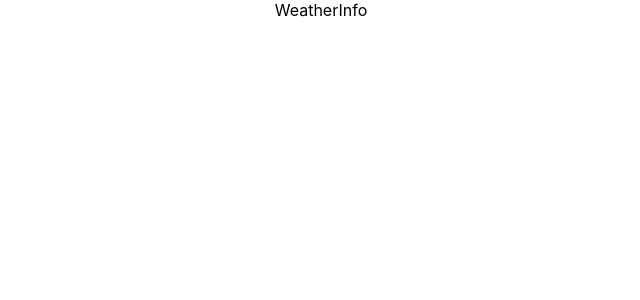
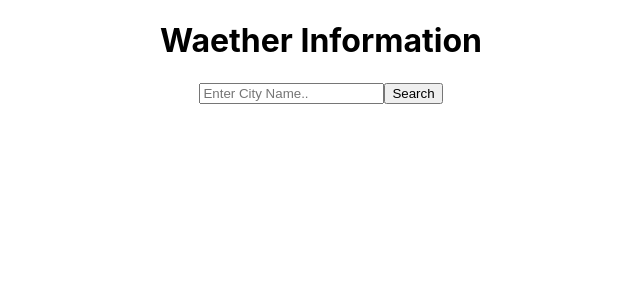
Before and after one commit to Neha-081/weather-app, a React (Create React App) app: page / in a window 1280 px wide. Shown: the top 300 px of the page, without its empty margins (319-959 px from the left). Built offline with nearby package versions, Linux system fonts and the light colour scheme.

Commit message:
handlesearch and handlechange

```diff
--- a/src/Components/WeatherInfo.jsx
+++ b/src/Components/WeatherInfo.jsx
@@ -1,8 +1,24 @@
-import React from 'react'
+import React, { useState } from 'react'
 
 function WeatherInfo() {
+    const initialState={
+        query:"",
+        data:[]
+    }
+    const [state,setState]=useState(initialState);
+
+    const handleChange=(e)=>{
+        setState({...state,query:e.target.value})
+    }
+    const handleSearch=()=>{
+
+    }
   return (
-    <div>WeatherInfo</div>
+    <div>
+        <h1>Waether Information</h1>
+        <input placeholder='Enter City Name..' value={state.query} onChange={handleChange}/>
+        <button onClick={handleSearch}>Search</button>
+    </div>
   )
 }
 
```
